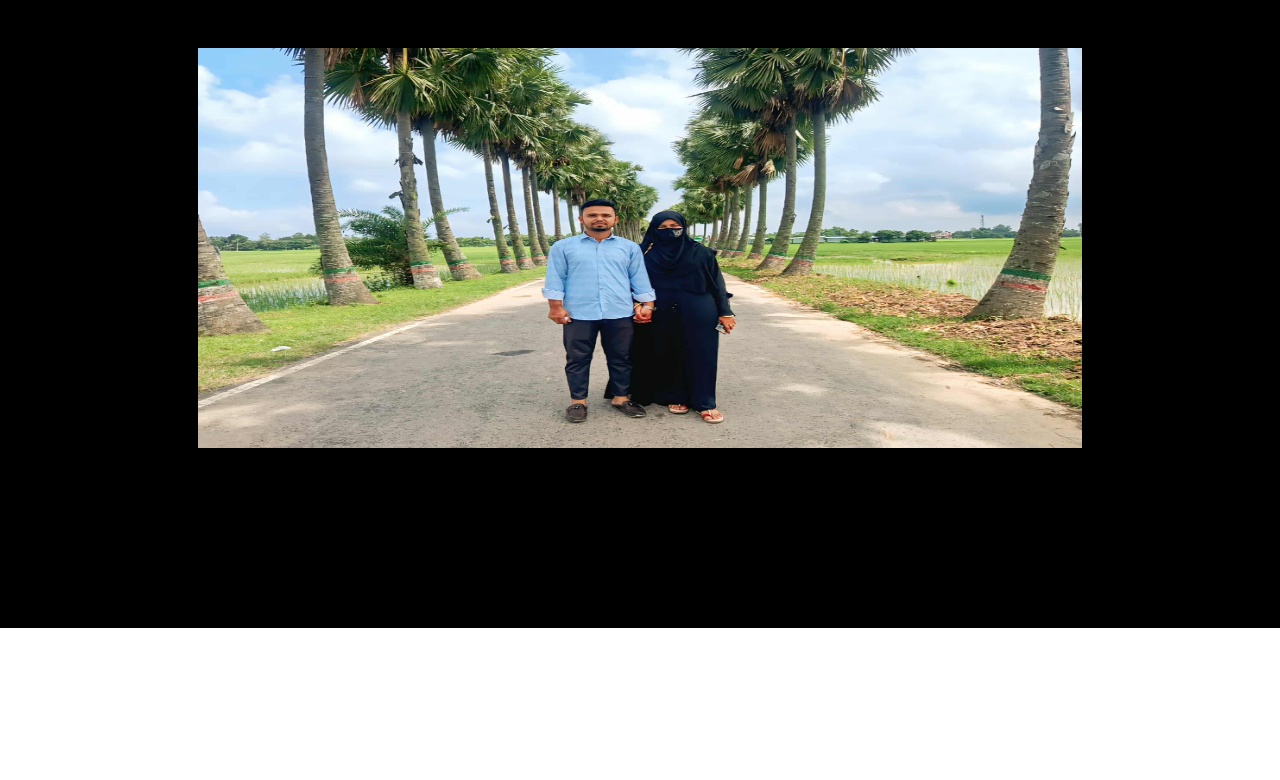
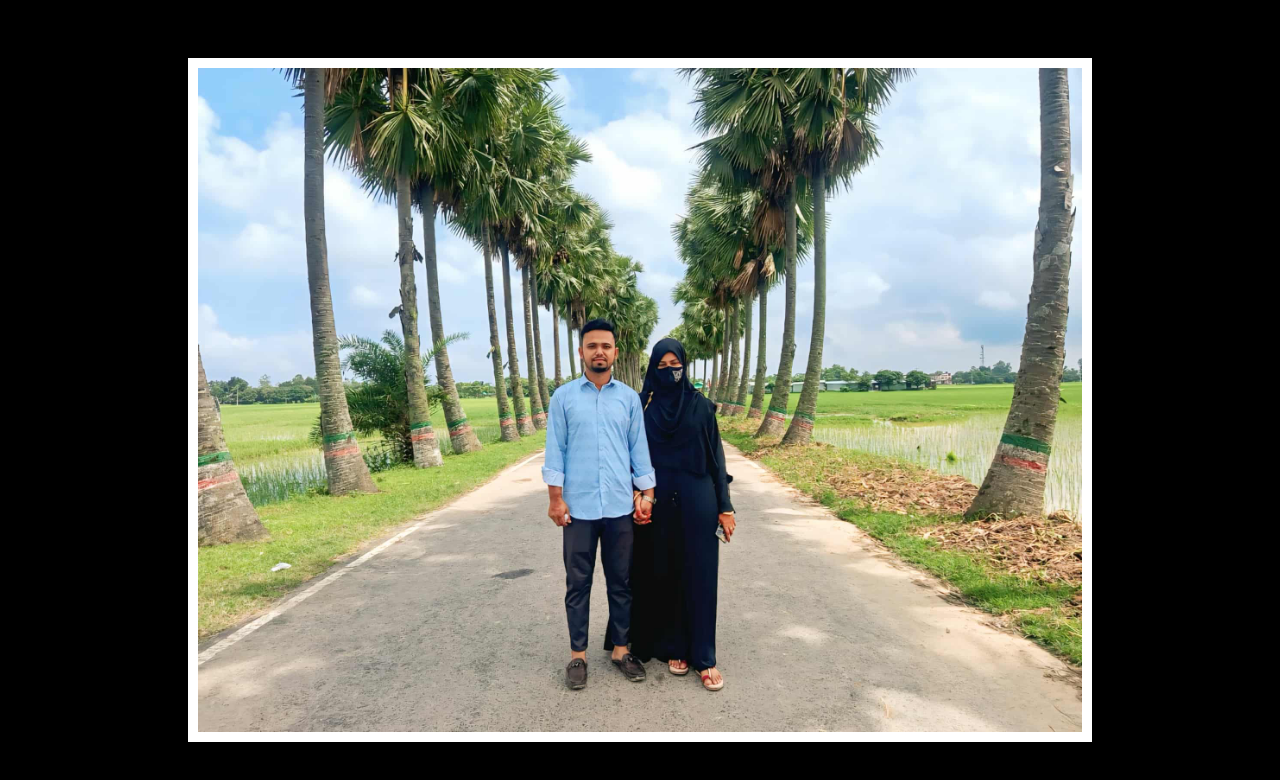
Before and after one commit to Nazibulbd/Marriage-13.08.2025, a plain HTML site: page index_4.html in a window 1280 px wide. Drawn offline with Linux system fonts and the light colour scheme.

Commit message:
site updated

```diff
--- a/style_3.css
+++ b/style_3.css
@@ -8,6 +8,7 @@
     flex-direction: column;
     justify-content: center;
     align-items: center;
+    padding-top: 50px;
 }
 /* #section .container .pick_box{
     display: flex;
@@ -37,7 +38,7 @@
 }
 
 .pick_box img{
-    height: 400px;
+    height: 100%;
     width: 100%;
     display: flex;
     justify-content: center;
--- a/style_4.css
+++ b/style_4.css
@@ -8,6 +8,7 @@
     flex-direction: column;
     justify-content: center;
     align-items: center;
+    padding-top: 50px;
 }
 
 .pick_box{
@@ -18,15 +19,16 @@
     width: 70%;
     height:100%;
     position: relative;
+    border: 10px solid #fff;;
 }
 
 .pick_box img{
-    height: 400px;
+    height: 100%;
     width: 100%;
     display: flex;
     justify-content: center;
     align-items: center;
-    padding-top: 40px;
+
 }
 /*
 .pick_box{
```
